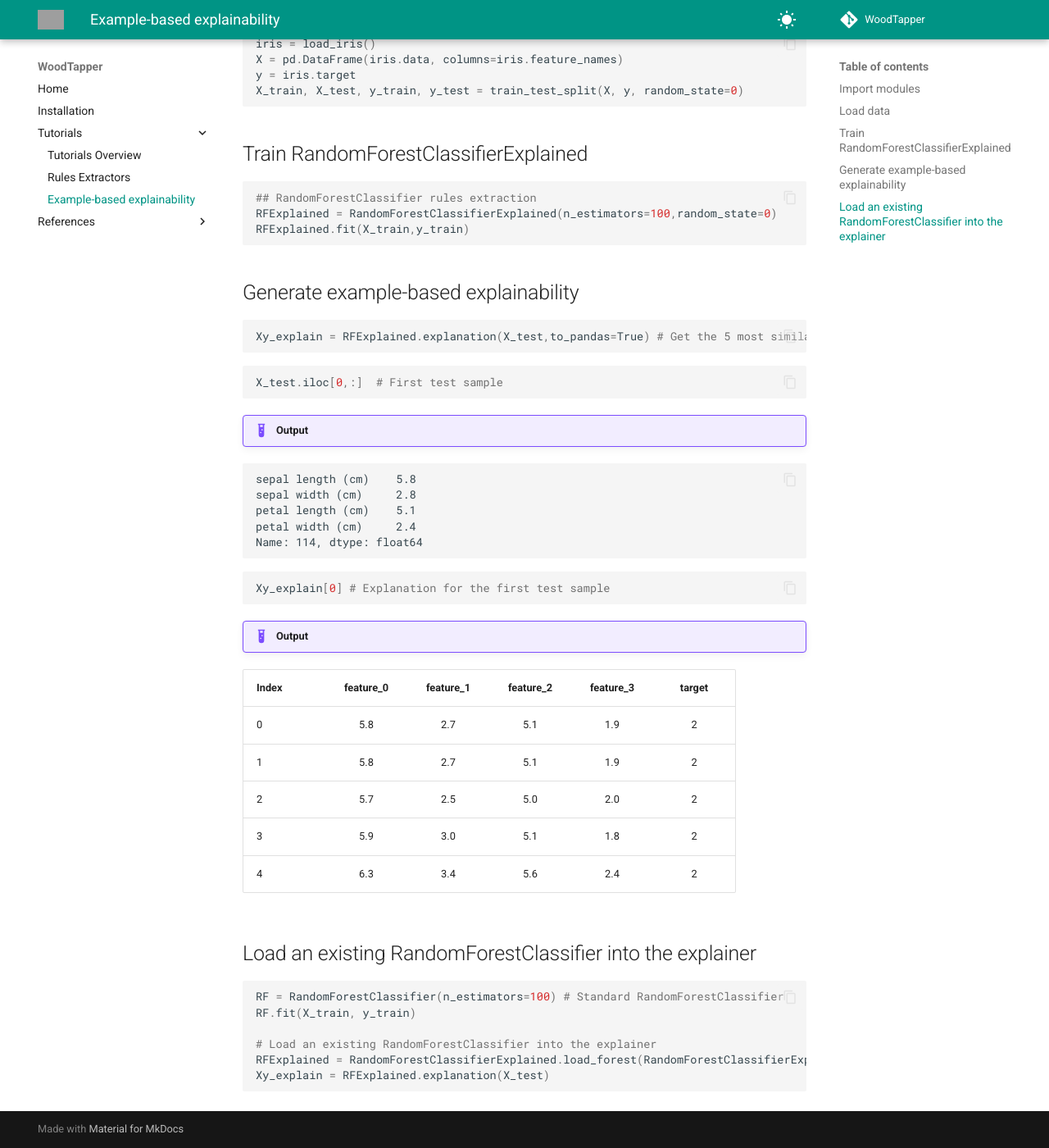
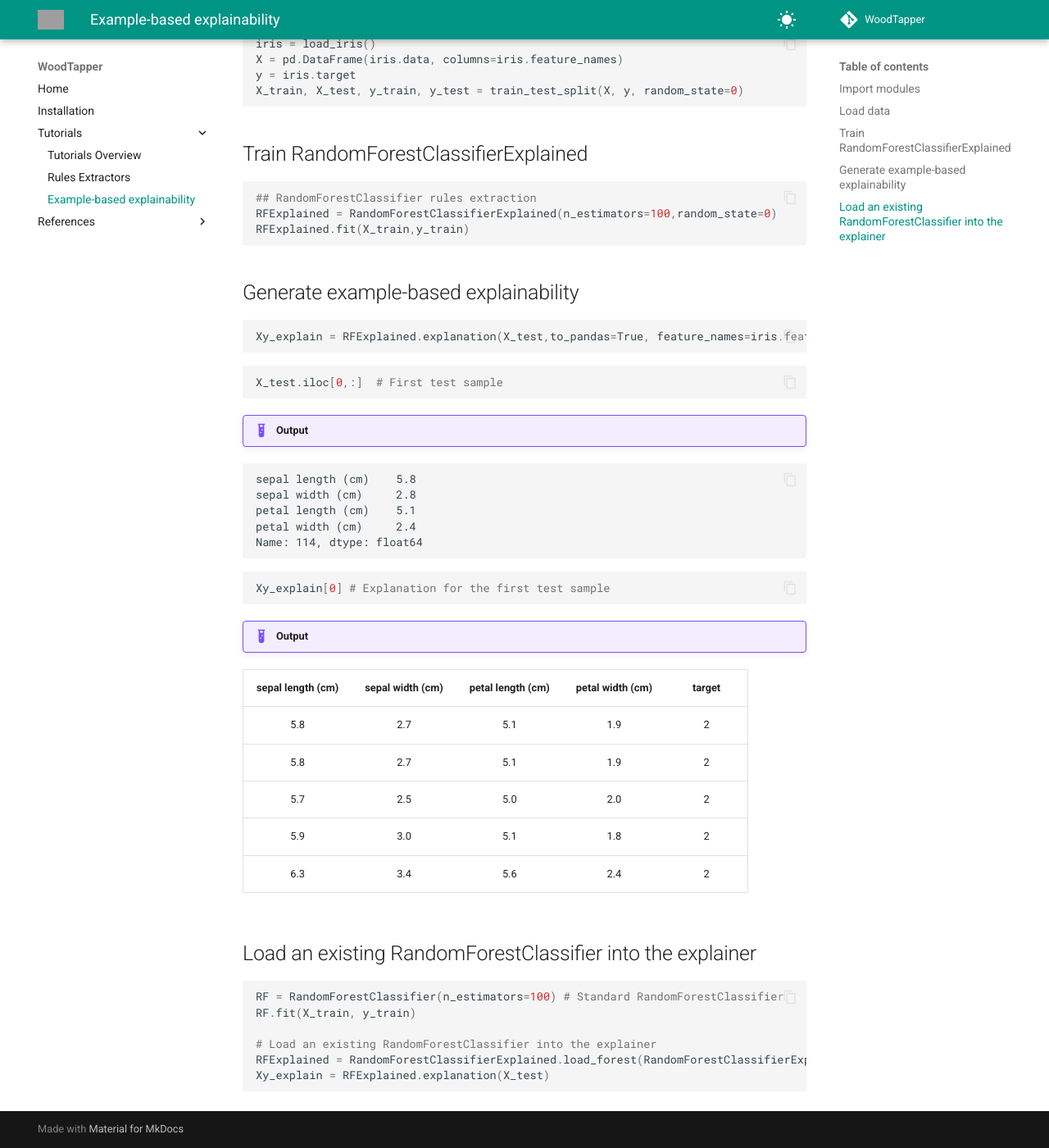
Before and after one commit to artefactory/woodtapper, an MkDocs documentation site: the page built from docs/2_tutorials_example_exp.md, in a window 1280 px wide and 1400 px high, scrolled down 582 px. Shown: the whole window at 82% size. Built offline with MkDocs 1.6.1 and Material for MkDocs 9.7.7, drawn with Linux system fonts in a browser that asks for light colours; comment, search, counter and statistics services are not loaded; grey boxes are pictures that could not be loaded.

Commit message:
feat: add features names options for example samples (#48)
* feat: add features names options for example samples

* remove index

* fix: features names check

````diff
--- a/docs/2_tutorials_example_exp.md
+++ b/docs/2_tutorials_example_exp.md
@@ -34,7 +34,7 @@ RFExplained.fit(X_train,y_train)
 
 ## Generate example-based explainability
 ```python
-Xy_explain = RFExplained.explanation(X_test,to_pandas=True) # Get the 5 most similar samples for each test sample
+Xy_explain = RFExplained.explanation(X_test,to_pandas=True, feature_names=iris.feature_names) # Get the 5 most similar samples for each test sample
 ```
 
 ```python
@@ -54,13 +54,13 @@ Xy_explain[0] # Explanation for the first test sample
 ```
 !!! example "Output"
 
-| Index | feature_0 | feature_1 | feature_2 | feature_3 | target |
-| :--- | :---: | :---: | :---: | :---: | :---: |
-| 0 | 5.8 | 2.7 | 5.1 | 1.9 | 2 |
-| 1 | 5.8 | 2.7 | 5.1 | 1.9 | 2 |
-| 2 | 5.7 | 2.5 | 5.0 | 2.0 | 2 |
-| 3 | 5.9 | 3.0 | 5.1 | 1.8 | 2 |
-| 4 | 6.3 | 3.4 | 5.6 | 2.4 | 2 |
+| sepal length (cm)	 | sepal width (cm)	 | petal length (cm)	 | petal width (cm)	 | target |
+| :---: | :---: | :---: | :---: | :---: |
+| 5.8 | 2.7 | 5.1 | 1.9 | 2 |
+| 5.8 | 2.7 | 5.1 | 1.9 | 2 |
+| 5.7 | 2.5 | 5.0 | 2.0 | 2 |
+| 5.9 | 3.0 | 5.1 | 1.8 | 2 |
+| 6.3 | 3.4 | 5.6 | 2.4 | 2 |
 
 ## Load an existing RandomForestClassifier into the explainer
 
````
Also changed, not shown: 2 other files.
